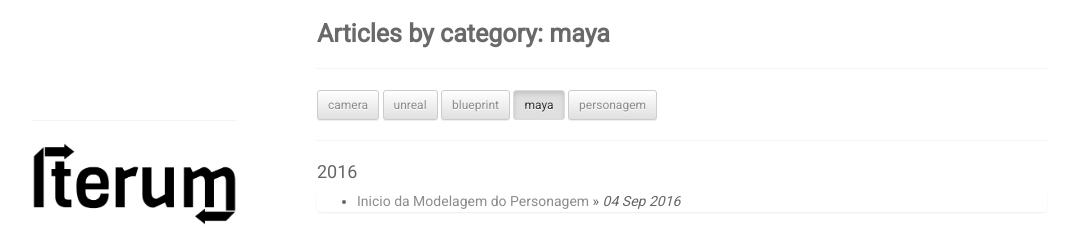
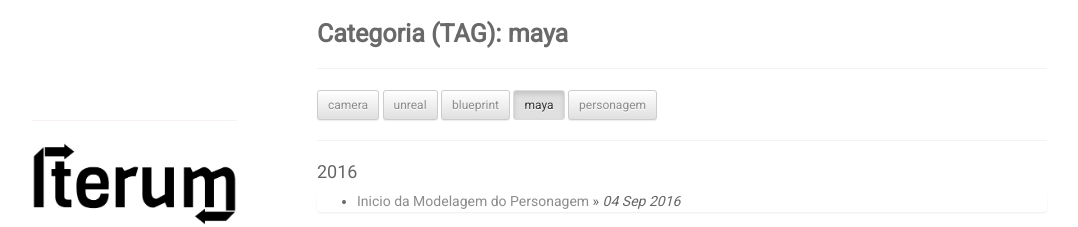
Before and after one commit to IterumCorp/iterumcorp.github.io, a Jekyll site: the page built from category/maya.md, in a window 1280 px wide. Shown: the top 227 px of the page, without its empty margins (53-1131 px from the left). Built offline with Jekyll 4.4.1, drawn with Linux system fonts in a browser that asks for light colours; nearby versions of some CDN libraries; comment, search, counter and statistics services are not loaded.

Commit message:
tradução "post by category"

```diff
--- a/_layouts/posts_by_category.html
+++ b/_layouts/posts_by_category.html
@@ -3,7 +3,7 @@ layout: default
 ---
 
 <header id="post-header">
-    <h1 id="post-subtitle">Articles by category: {{ page.categories }}</h1>
+    <h1 id="post-subtitle">Categoria (TAG): {{ page.categories }}</h1>
 </header>
 
 <div id="post-content">
```
